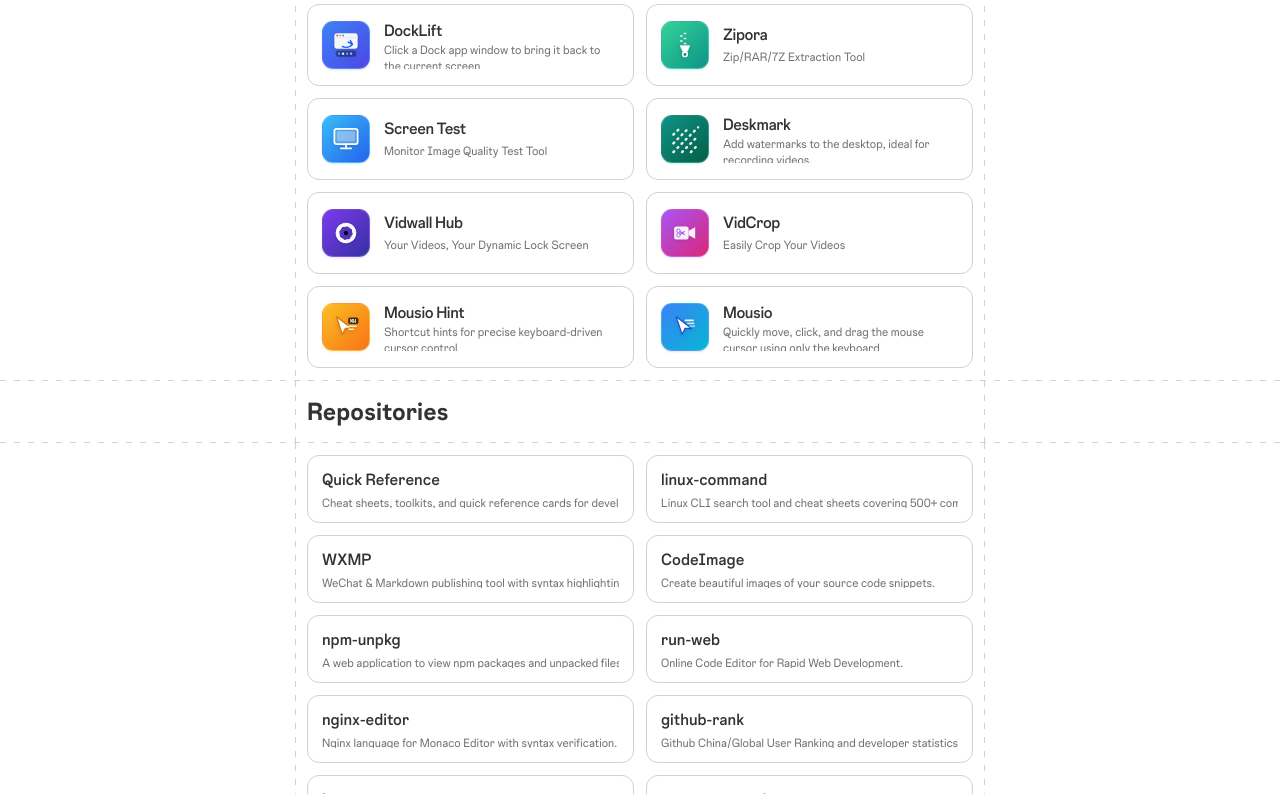
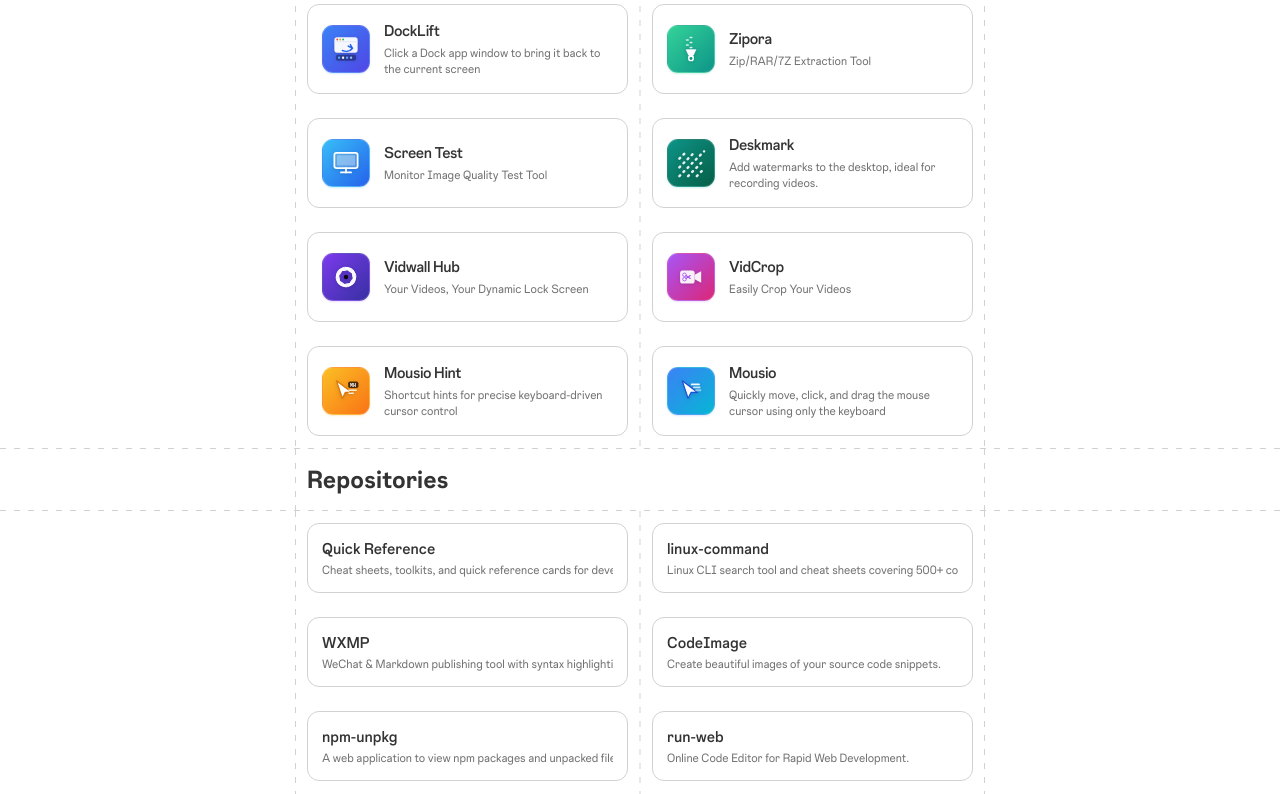
Before and after one commit to GabrielBaiano/gridline-portfolio-template, a Next.js app: page /projects in a window 1280 px wide. Shown: the part 1046-1840 px from the top of the page. Built offline with nearby package versions, Linux system fonts and the light colour scheme.

Commit message:
fix(projects): add vertical middle divider line, align symmetrical margins, and eliminate text clipping

```diff
--- a/src/app/projects/page.tsx
+++ b/src/app/projects/page.tsx
@@ -71,10 +71,25 @@ export default function ProjectsPage() {
           </div>
           <div className="divider-dashed" />
 
-          <section className="max-w-[690px] mx-2 sm:mx-8 md:mx-auto border-[#d1d1d1] dark:border-[#313131] container-dashed">
-            <div className="grid grid-cols-1 sm:grid-cols-2 gap-2.5 sm:gap-3 p-3">
+          <section className="max-w-[690px] mx-2 sm:mx-8 md:mx-auto container-dashed">
+            <div className="relative grid grid-cols-1 sm:grid-cols-2 gap-0">
+              {/* Vertical middle divider on desktop */}
+              <div className="absolute left-1/2 top-0 h-full -translate-x-1/2 z-0 hidden sm:block">
+                <div
+                  className="h-full w-px"
+                  style={{
+                    backgroundImage:
+                      "repeating-linear-gradient(to bottom, var(--border-color) 0px, var(--border-color) 6px, transparent 6px, transparent 14px)",
+                    backgroundSize: "1px 100%",
+                    backgroundRepeat: "no-repeat",
+                  }}
+                />
+              </div>
+
               {portfolioData.appsAndTools.map((app, idx) => (
-                <AppToolCard key={idx} item={app} />
+                <div key={idx} className="relative z-10 p-2.5 sm:p-3 flex">
+                  <AppToolCard item={app} />
+                </div>
               ))}
             </div>
           </section>
@@ -93,10 +108,25 @@ export default function ProjectsPage() {
           </div>
           <div className="divider-dashed" />
 
-          <section className="max-w-[690px] mx-2 sm:mx-8 md:mx-auto border-[#d1d1d1] dark:border-[#313131] container-dashed">
-            <div className="grid grid-cols-1 sm:grid-cols-2 gap-2.5 sm:gap-3 p-3">
+          <section className="max-w-[690px] mx-2 sm:mx-8 md:mx-auto container-dashed">
+            <div className="relative grid grid-cols-1 sm:grid-cols-2 gap-0">
+              {/* Vertical middle divider on desktop */}
+              <div className="absolute left-1/2 top-0 h-full -translate-x-1/2 z-0 hidden sm:block">
+                <div
+                  className="h-full w-px"
+                  style={{
+                    backgroundImage:
+                      "repeating-linear-gradient(to bottom, var(--border-color) 0px, var(--border-color) 6px, transparent 6px, transparent 14px)",
+                    backgroundSize: "1px 100%",
+                    backgroundRepeat: "no-repeat",
+                  }}
+                />
+              </div>
+
               {portfolioData.repositories.map((repo, idx) => (
-                <RepoCard key={idx} repo={repo} />
+                <div key={idx} className="relative z-10 p-2.5 sm:p-3 flex">
+                  <RepoCard repo={repo} />
+                </div>
               ))}
             </div>
           </section>
--- a/src/components/AppToolCard.tsx
+++ b/src/components/AppToolCard.tsx
@@ -178,7 +178,8 @@ export function AppToolCard({ item }: AppToolCardProps) {
       rel="noopener noreferrer"
       data-cuelume-hover="tick"
       data-cuelume-press="true"
-      className="group relative flex items-center gap-3.5 p-3 sm:p-3.5 rounded-[12px] border border-border bg-background hover:bg-mutedBackground/40 transition-colors duration-200 cursor-pointer select-none h-[78px] sm:h-[82px] w-full"
+      title={item.description}
+      className="group relative flex items-center gap-3 sm:gap-3.5 p-3 sm:p-3.5 rounded-[12px] border border-border bg-background hover:bg-mutedBackground/40 transition-colors duration-200 cursor-pointer select-none min-h-[88px] sm:min-h-[90px] h-full w-full"
     >
       {/* Colorful Mockup Block Icon */}
       <div
@@ -187,12 +188,12 @@ export function AppToolCard({ item }: AppToolCardProps) {
         <AppMockupIcon type={item.iconType} />
       </div>
 
-      {/* Typography: Title & Description with constant baseline */}
-      <div className="flex flex-col min-w-0 flex-1 justify-center h-full py-0.5">
-        <h4 className="text-[0.98rem] sm:text-[1.02rem] font-medium text-title leading-tight tracking-tight truncate">
+      {/* Typography: Title & Description without clipping */}
+      <div className="flex flex-col min-w-0 flex-1 justify-center py-0.5">
+        <h4 className="text-[0.95rem] sm:text-[0.98rem] font-medium text-title leading-tight tracking-tight truncate">
           {item.name}
         </h4>
-        <p className="text-xs text-mutedForeground line-clamp-2 leading-[1.35] mt-1">
+        <p className="text-[11.5px] sm:text-xs text-mutedForeground line-clamp-2 leading-[1.38] mt-1">
           {item.description}
         </p>
       </div>
--- a/src/components/RepoCard.tsx
+++ b/src/components/RepoCard.tsx
@@ -13,10 +13,11 @@ export function RepoCard({ repo }: RepoCardProps) {
       rel="noopener noreferrer"
       data-cuelume-hover="tick"
       data-cuelume-press="true"
-      className="group relative flex flex-col justify-center p-3 sm:p-3.5 rounded-[12px] border border-border bg-background hover:bg-mutedBackground/40 transition-colors duration-200 cursor-pointer select-none h-[64px] sm:h-[68px] w-full"
+      title={repo.description}
+      className="group relative flex flex-col justify-center p-3 sm:p-3.5 rounded-[12px] border border-border bg-background hover:bg-mutedBackground/40 transition-colors duration-200 cursor-pointer select-none min-h-[66px] sm:min-h-[70px] h-full w-full"
     >
       <div className="flex items-center justify-between gap-2">
-        <h4 className="text-[0.98rem] sm:text-[1.02rem] font-medium text-title group-hover:text-blue-500 dark:group-hover:text-blue-400 transition-colors truncate leading-tight">
+        <h4 className="text-[0.95rem] sm:text-[0.98rem] font-medium text-title group-hover:text-blue-500 dark:group-hover:text-blue-400 transition-colors truncate leading-tight">
           {repo.name}
         </h4>
         <svg
@@ -35,7 +36,7 @@ export function RepoCard({ repo }: RepoCardProps) {
           <path d="M7 17 17 7" />
         </svg>
       </div>
-      <p className="text-xs text-mutedForeground line-clamp-1 leading-snug mt-1 truncate">
+      <p className="text-[11.5px] sm:text-xs text-mutedForeground line-clamp-1 leading-snug mt-1 truncate">
         {repo.description}
       </p>
     </a>
```
